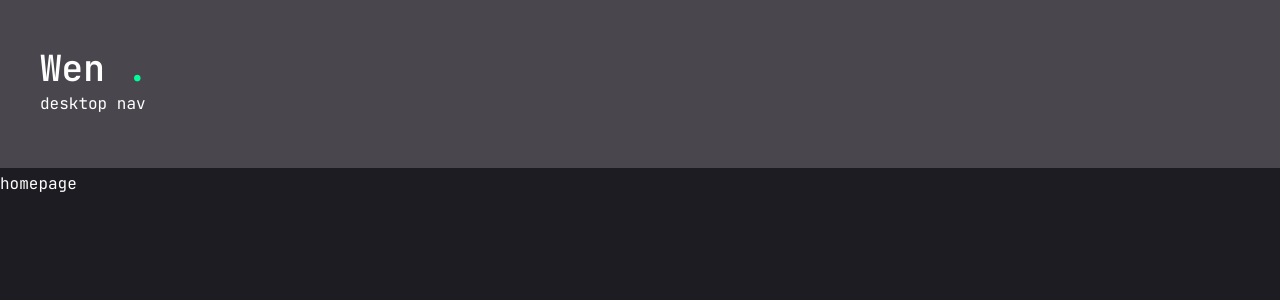
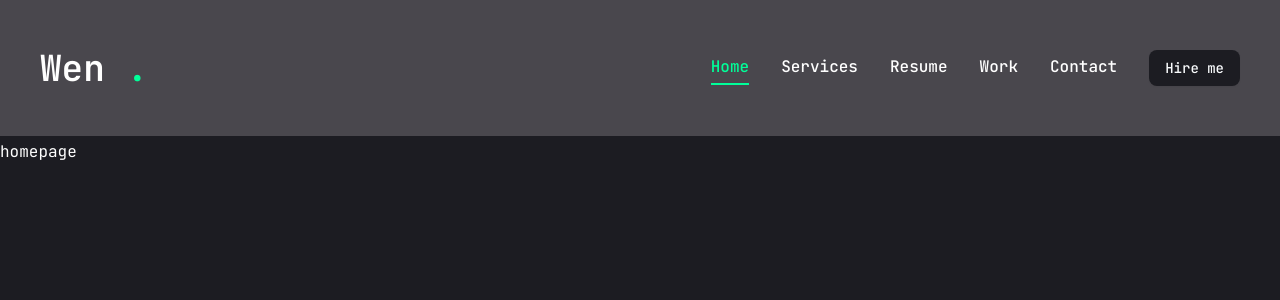
Before and after one commit to wen15th/wen-portfolio-fe, a Next.js app: page / in a window 1280 px wide. Shown: the top 300 px of the page. Built offline with nearby package versions, Linux system fonts and the light colour scheme.

Commit message:
update Header and Desktop Navigation

```diff
--- a/app/globals.css
+++ b/app/globals.css
@@ -27,8 +27,10 @@
   --color-primary-foreground: var(--primary-foreground);
   --color-primary: #1c1c22;
   --color-accent-foreground: var(--accent-foreground);
+
   --color-accent: #00ff99;
   --color-accent-hover: #00e187;
+
   --color-muted-foreground: var(--muted-foreground);
   --color-muted: var(--muted);
   --color-secondary-foreground: var(--secondary-foreground);
--- a/components/Header.jsx
+++ b/components/Header.jsx
@@ -1,19 +1,32 @@
 import Link from "next/link";
 import { Button } from "./ui/button";
-import Nav from "@/components/Nav";
+
+// components
+import Nav from "./Nav";
 
 const Header = () => {
     return (
         <header className="py-8 xl:py-12 text-white bg-pink-50/20">
-            <div className="container mx-auto">
+            <div className="container mx-auto flex justify-between items-center">
                 {/* logo */}
                 <Link href="/">
                     <h1 className="text-4xl font-semibold">
                         Wen <span className="text-accent">.</span>
                     </h1>
                 </Link>
-                {/* desktop nav*/}
-                <Nav />
+
+                {/* desktop nav & hire me button */}
+                {/* hidden is default here */}
+                <div className="hidden xl:flex items-center gap-8">
+                    <Nav />
+                    <Link href="/contact">
+                        <Button>Hire me</Button>
+                    </Link>
+                </div>
+
+                {/* mobile nav */}
+                <div className="xl:hidden">mobile nav</div>
+
             </div>
         </header>
     );
--- a/components/Nav.jsx
+++ b/components/Nav.jsx
@@ -1,5 +1,51 @@
+"use client";
+
+import Link from "next/link";
+import {usePathname} from "next/navigation";
+
+const links = [
+    {
+        "name": "home",
+        "path": "/"
+    },
+    {
+        "name": "services",
+        "path": "/services"
+    },
+    {
+        "name": "resume",
+        "path": "/resume"
+    },
+    {
+        "name": "work",
+        "path": "/work"
+    },
+    {
+        "name": "contact",
+        "path": "/contact"
+    },
+];
 const Nav = () => {
-    return <nav>desktop nav</nav>
-}
+    const pathname = usePathname();
+    // console.log(pathname);
+    return (
+        <nav className="flex gap-8">
+            {
+                links.map((link, index) => {
+                    return (
+                        <Link
+                            href={link.path}
+                            key={index}
+                            className={`${link.path === pathname && "text-accent border-b-2 border-accent"}
+                            capitalize font-medium hover:text-accent transition-all`}
+                        >
+                            {link.name}
+                        </Link>
+                    );
+                })
+            }
+        </nav>
+    );
+};
 
 export default Nav;
```
